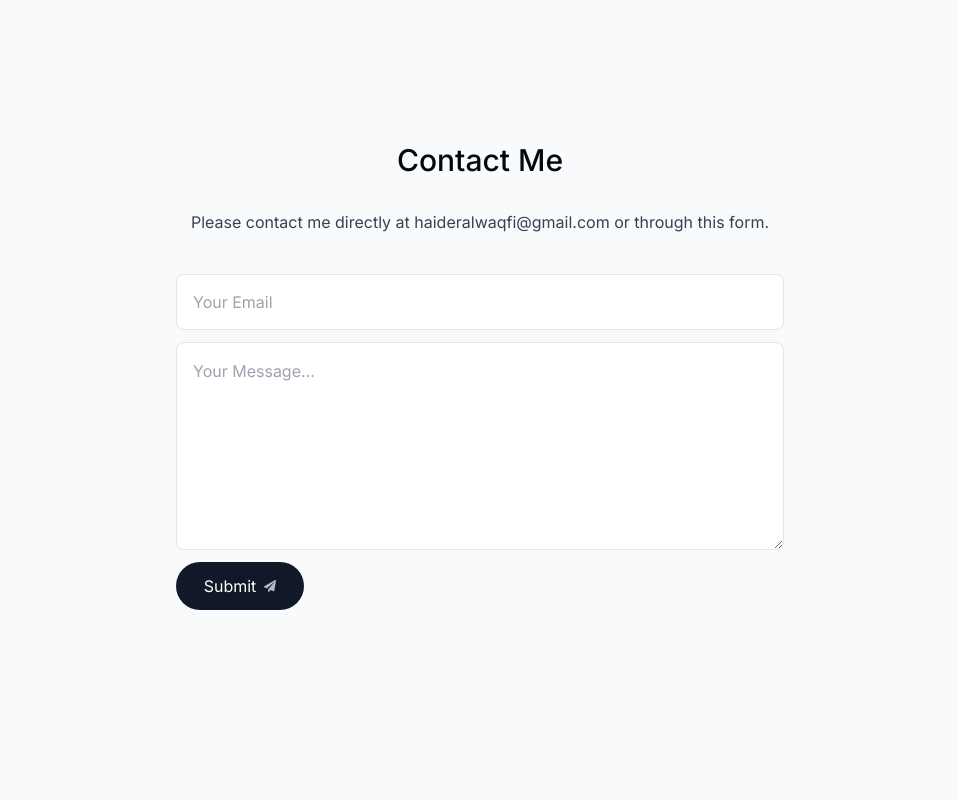
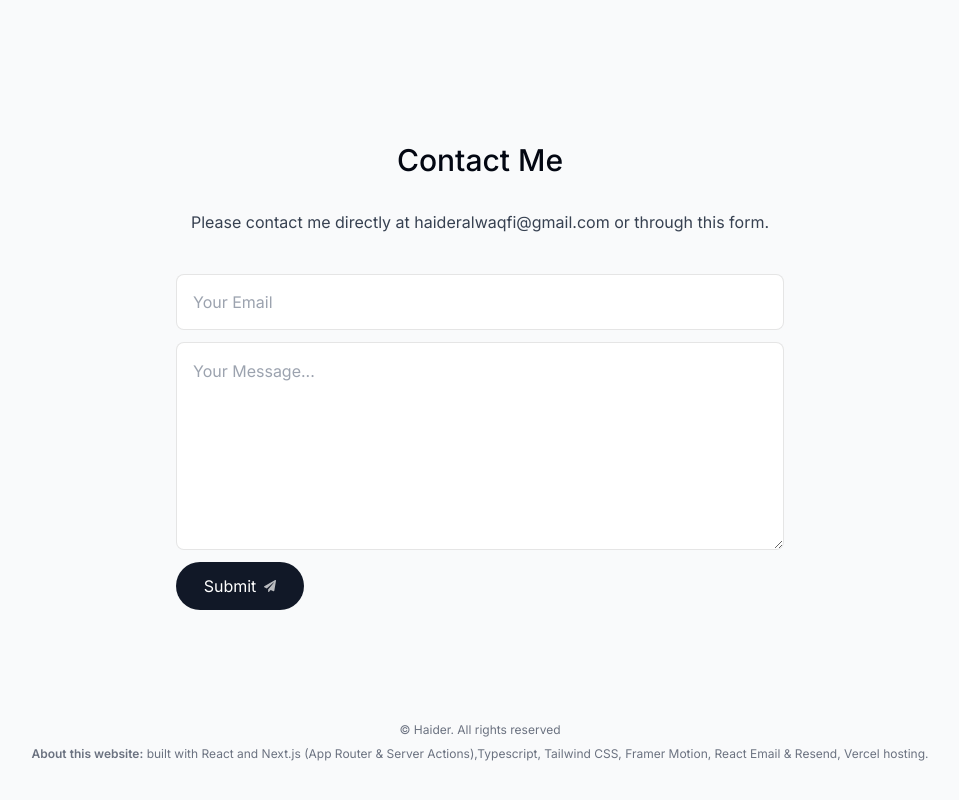
Before and after one commit to haideralwaqfi/portfolio2, a Next.js app: page / in a window 1280 px wide. Shown: the part 4018-4818 px from the top of the page, without its empty margins (160-1119 px from the left). Before the commit the page ends 4740 px from the top, so only its background shows below. Built offline with nearby package versions, Linux system fonts and the light colour scheme; no server answers.

Commit message:
adding footer

```diff
--- a/app/layout.tsx
+++ b/app/layout.tsx
@@ -3,6 +3,7 @@
 import { Inter } from "next/font/google";
 import ActiveSectionContextProvider from "@/context/active-section-context";
 import { Toaster } from "react-hot-toast";
+import Footer from "@/components/Footer";
 
 const inter = Inter({ subsets: ["latin"] });
 
@@ -26,6 +27,7 @@
         <ActiveSectionContextProvider>
           <Header />
           {children}
+          <Footer />
           <Toaster position="top-right" />
         </ActiveSectionContextProvider>
       </body>
--- /dev/null
+++ b/components/Footer.tsx
@@ -0,0 +1,16 @@
+import React from "react";
+
+export default function Footer() {
+  return (
+    <footer className="mb-10 px-4 text-center text-gray-500">
+      <small className="mb-2 text-xs block">
+        &copy; Haider. All rights reserved
+      </small>
+      <p className="text-xs ">
+        <span className="font-semibold ">About this website:</span> built with
+        React and Next.js (App Router & Server Actions),Typescript, Tailwind
+        CSS, Framer Motion, React Email & Resend, Vercel hosting.
+      </p>
+    </footer>
+  );
+}
```
